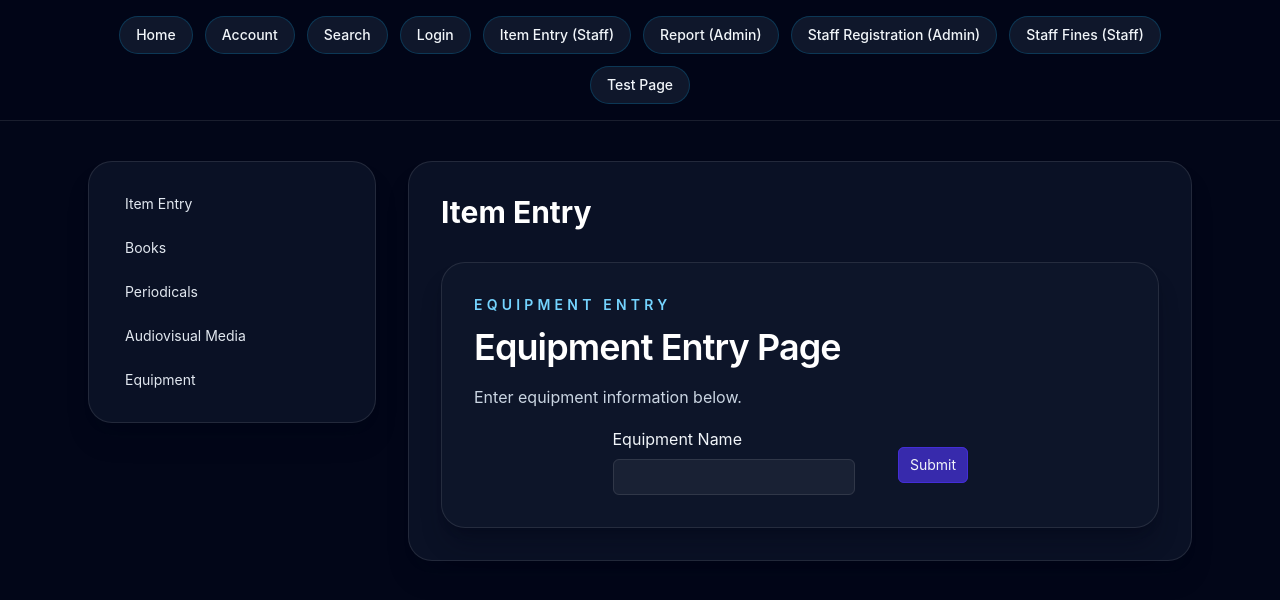
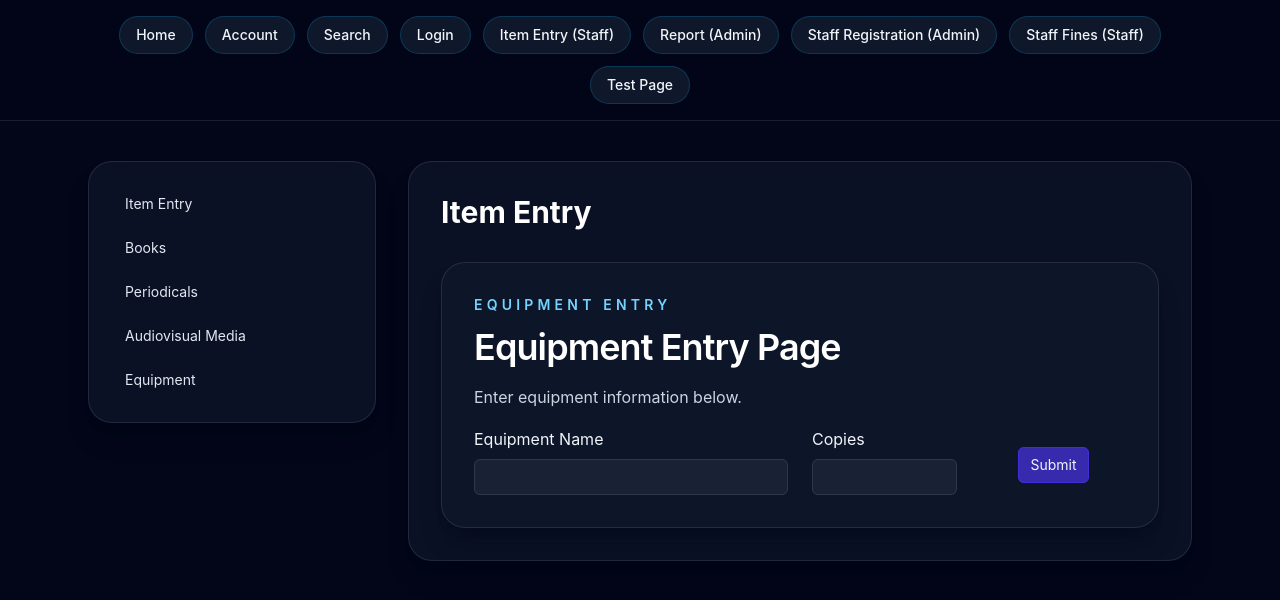
Before and after one commit to devpatel26/Library-Database, a React (Vite) app in the folder react/: page /itementry/equipment in a window 1280 px wide. Shown: the top 600 px of the page. Built offline with nearby package versions, Linux system fonts and the light colour scheme.

Commit message:
Equipment form created.

```diff
--- a/react/src/pages/Equipment.jsx
+++ b/react/src/pages/Equipment.jsx
@@ -22,7 +22,7 @@ export default function Equipment() {
       <div className="flex gap-4 flex-wrap justify-evenly mt-4">
         <form method="post">
           <div className="space-y-4">
-            <div className="grid grid-cols-3 gap-x-6 ">
+            <div className="grid grid-cols-4 gap-x-6 ">
               <div className="col-span-2">
                 <label htmlFor="title">Equipment Name</label>
                 <div className="mt-2">
@@ -30,6 +30,18 @@ export default function Equipment() {
                     required
                     id="title"
                     name="title"
+                    className="block w-full rounded-md bg-white/5 px-3 py-1.5 outline-1 -outline-offset-1 outline-white/10 focus:outline-2 focus:-outline-offset-2 focus:outline-indigo-500 sm:text-sm/6"
+                  />
+                </div>
+              </div>
+              <div className="sm:col-span-1">
+                <label htmlFor="copies">Copies</label>
+                <div className="mt-2">
+                  <input
+                    required
+                    type="number"
+                    id="copies"
+                    name="copies"
                     className="block w-full rounded-md bg-white/5 px-3 py-1.5 outline-1 -outline-offset-1 outline-white/10 focus:outline-2 focus:-outline-offset-2 focus:outline-indigo-500 sm:text-sm/6"
                   />
                 </div>
```
